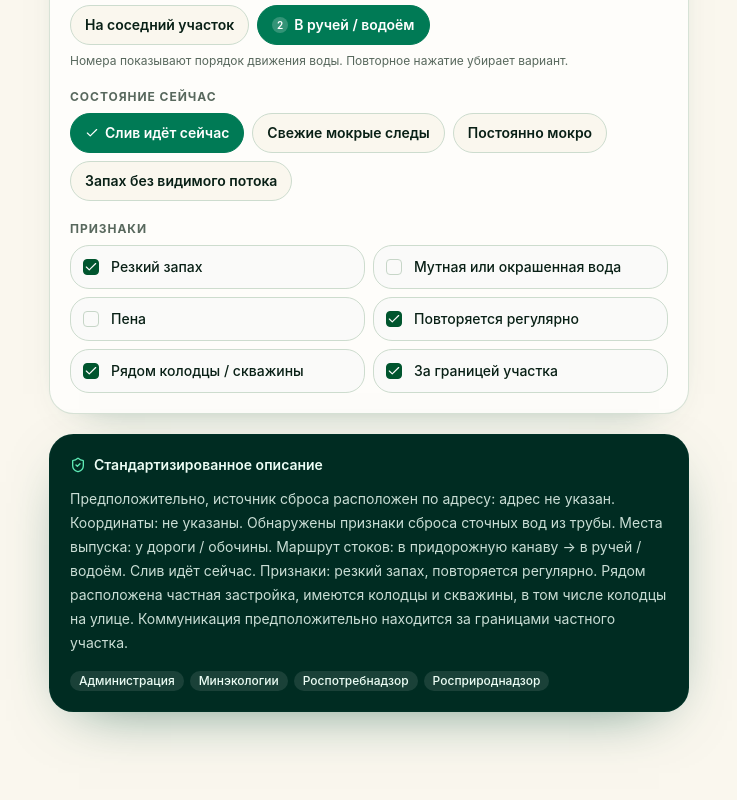
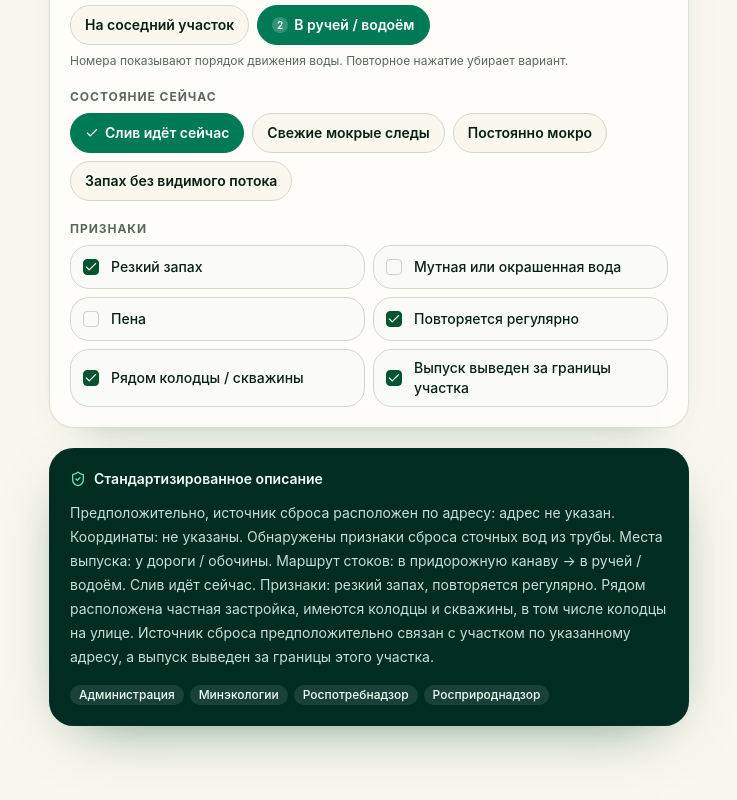
Before and after one commit to e-lis777/eco-fix-pwa, a React (Vite) app: page / in a window 1280 px wide. Shown: the part 1152-1952 px from the top of the page, without its empty margins (271-1008 px from the left). Built offline with nearby package versions, Linux system fonts and the light colour scheme.

Commit message:
Clarify source and outfall relationship

```diff
--- a/app/report-form.tsx
+++ b/app/report-form.tsx
@@ -165,7 +165,7 @@ export function ReportForm() {
       flowState,
       signs.length ? `Признаки: ${signs.join(', ').toLowerCase()}` : 'Явные внешние признаки не выбраны',
       nearWell ? 'Рядом расположена частная застройка, имеются колодцы и скважины, в том числе колодцы на улице' : '',
-      outsideParcel ? 'Коммуникация предположительно находится за границами частного участка' : '',
+      outsideParcel ? 'Источник сброса предположительно связан с участком по указанному адресу, а выпуск выведен за границы этого участка' : '',
     ].filter(Boolean);
     return `${details.join('. ')}.`;
   }, [address, coordinates, destinations, flowState, nearWell, outsideParcel, settings, signs, source]);
@@ -373,7 +373,7 @@ export function ReportForm() {
             <div className="grid gap-2 sm:grid-cols-2">
               {signOptions.map((option) => <CheckRow key={option} checked={signs.includes(option)} onChange={() => toggleSign(option)} label={option} />)}
               <CheckRow checked={nearWell} onChange={() => setNearWell(!nearWell)} label="Рядом колодцы / скважины" />
-              <CheckRow checked={outsideParcel} onChange={() => setOutsideParcel(!outsideParcel)} label="За границей участка" />
+              <CheckRow checked={outsideParcel} onChange={() => setOutsideParcel(!outsideParcel)} label="Выпуск выведен за границы участка" />
             </div>
           </div>
         </section>
```
